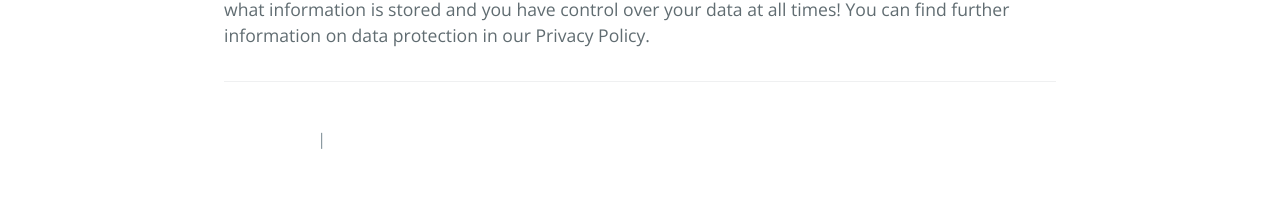
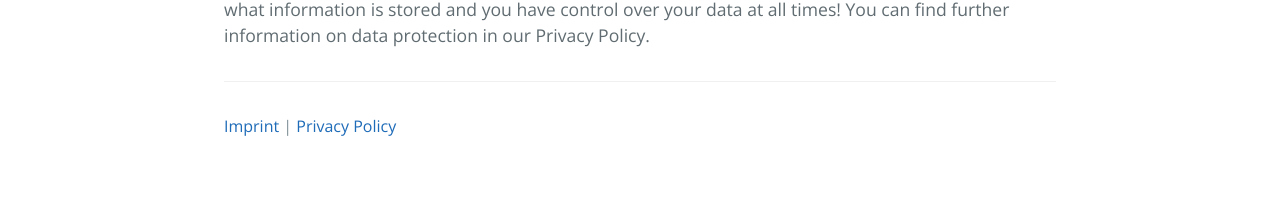
Before and after one commit to partidodev/partidodev.github.io, a Jekyll site: the page built from index.md, in a window 1280 px wide. Shown: the part 1594-1803 px from the top of the page. Built offline with Jekyll 4.4.1, drawn with Linux system fonts in a browser that asks for light colours; our own code applies the rules of GitHub Pages for plain Markdown files; after the commit the page ends 1764 px from its top, so only the background shows below that.

Commit message:
Update default.html

```diff
--- a/_layouts/default.html
+++ b/_layouts/default.html
@@ -24,7 +24,7 @@
 
       <footer class="site-footer">
         <span class="site-footer-credits">
-          <a href="/imprint.html" class="btn">Imprint</a> | <a href="/privacy.html" class="btn">Privacy Policy</a>
+          <a href="/imprint.html">Imprint</a> | <a href="/privacy.html">Privacy Policy</a>
         </span>
       </footer>
     </main>
```
